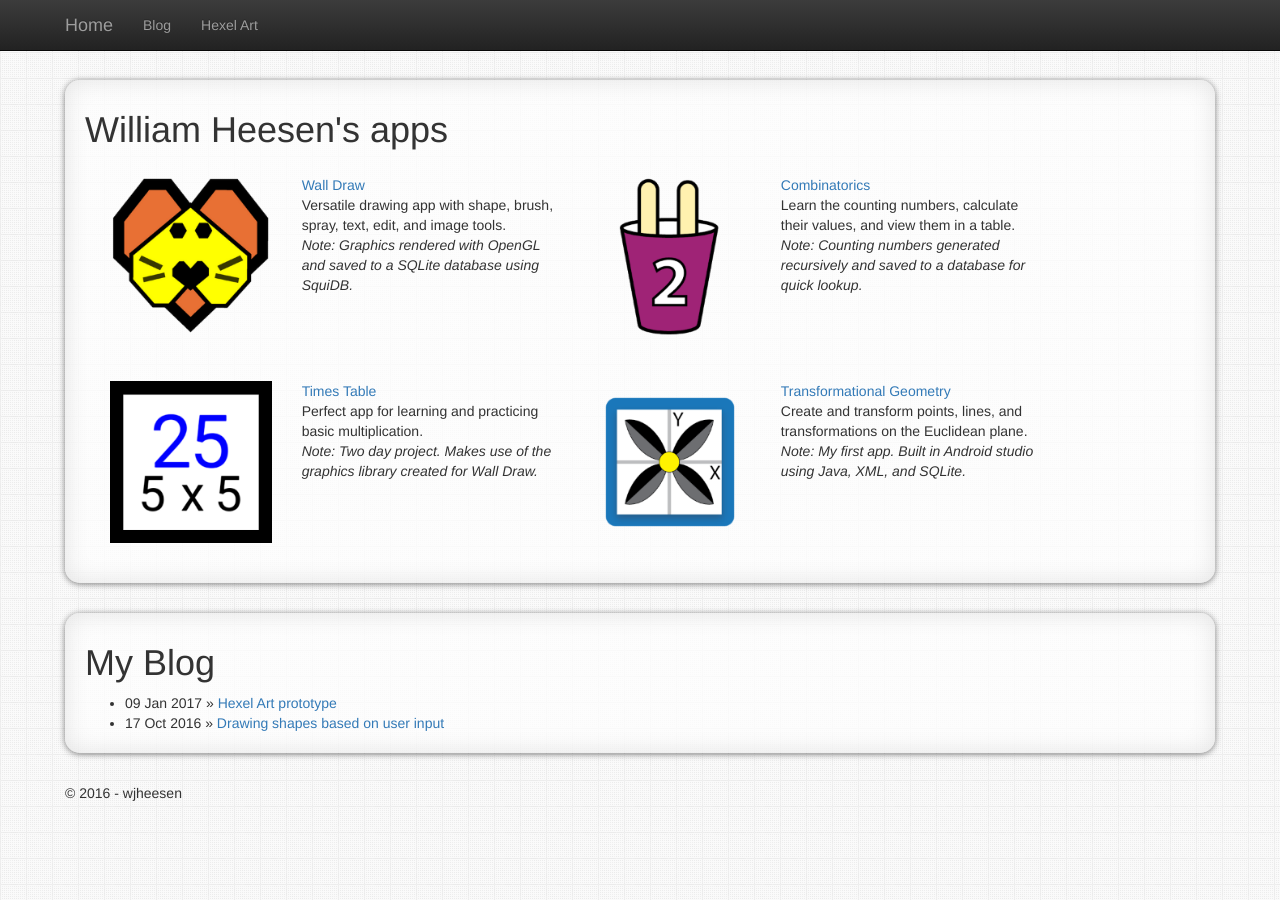
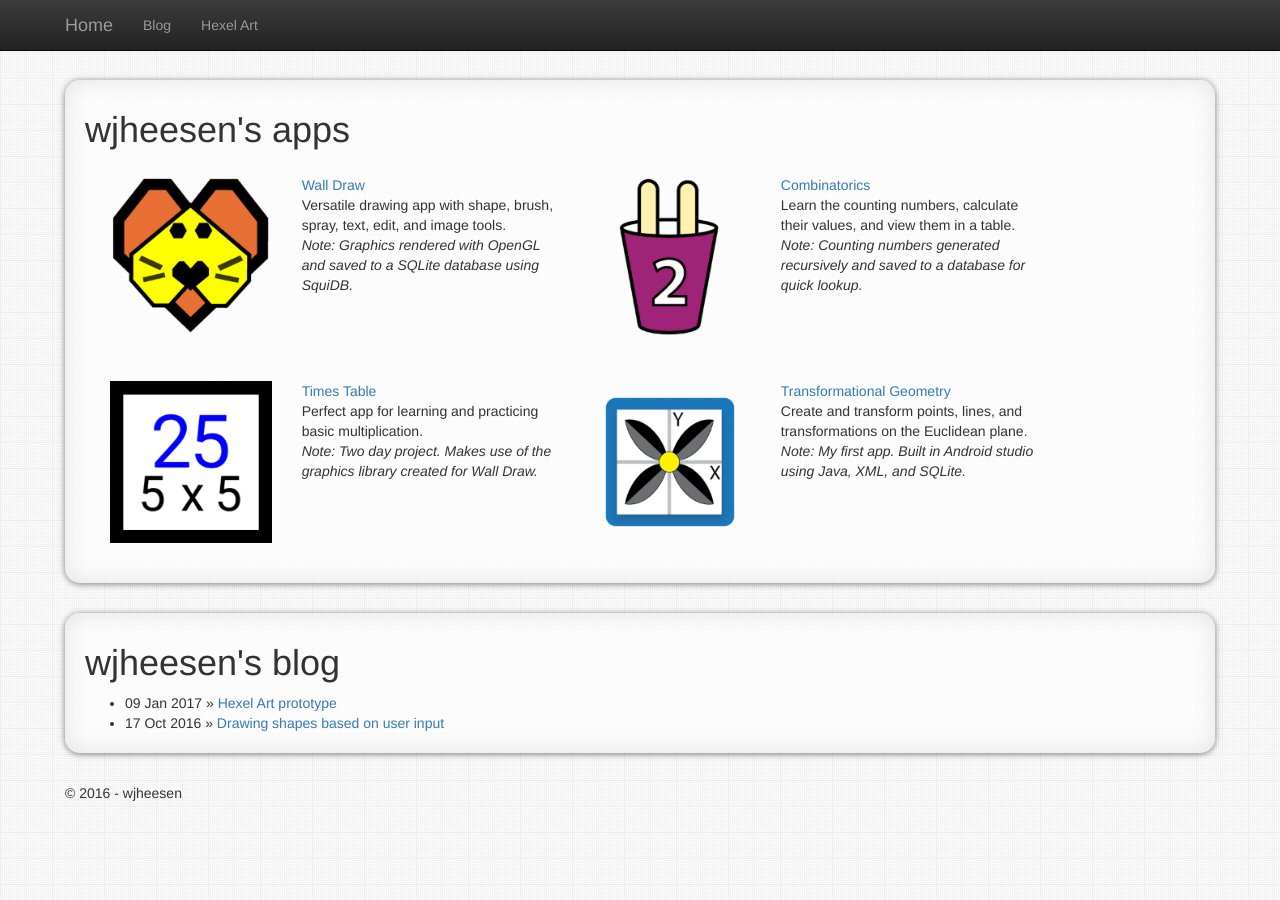
Before and after one commit to wjheesen/wjheesen.github.io, a Jekyll site: the page built from index.html, in a window 1280 px wide. Built offline with Jekyll 4.4.1, drawn with Linux system fonts in a browser that asks for light colours.

```diff
--- a/blog/index.html
+++ b/blog/index.html
@@ -1,6 +1,6 @@
 ---
 layout: default
-title: William Heesen's Blog
+title: wjheesen's Blog
 ---
 
 <div class="content-block">
--- a/index.html
+++ b/index.html
@@ -5,7 +5,7 @@ title: Home page
 
 <div class="content-block">
 
-<h1>William Heesen's apps</h1>
+<h1>wjheesen's apps</h1>
 
 <div class="container">
 
@@ -85,7 +85,7 @@ title: Home page
 </div>  <!-- End Content Block -->
 
 <div class="content-block">
-  <h1>My Blog</h1>
+  <h1>wjheesen's blog</h1>
   <ul class="posts">
     {% for post in site.posts %}
       <li><span>{{ post.date | date_to_string }}</span> » <a href="{{ post.url }}" title="{{ post.title }}">{{ post.title }}</a></li>
--- a/sitemap.xml
+++ b/sitemap.xml
@@ -9,12 +9,10 @@
     {% endfor %}
 
     {% for page in site.pages %}
-    {% if page.layout != nil %}
     {% if page.layout != 'feed' %}
     <url>
         <loc>http://wjheesen.github.io{{ page.url | remove: 'index.html' }}</loc>
     </url>
     {% endif %}
-    {% endif %}
     {% endfor %}
 </urlset>
```
